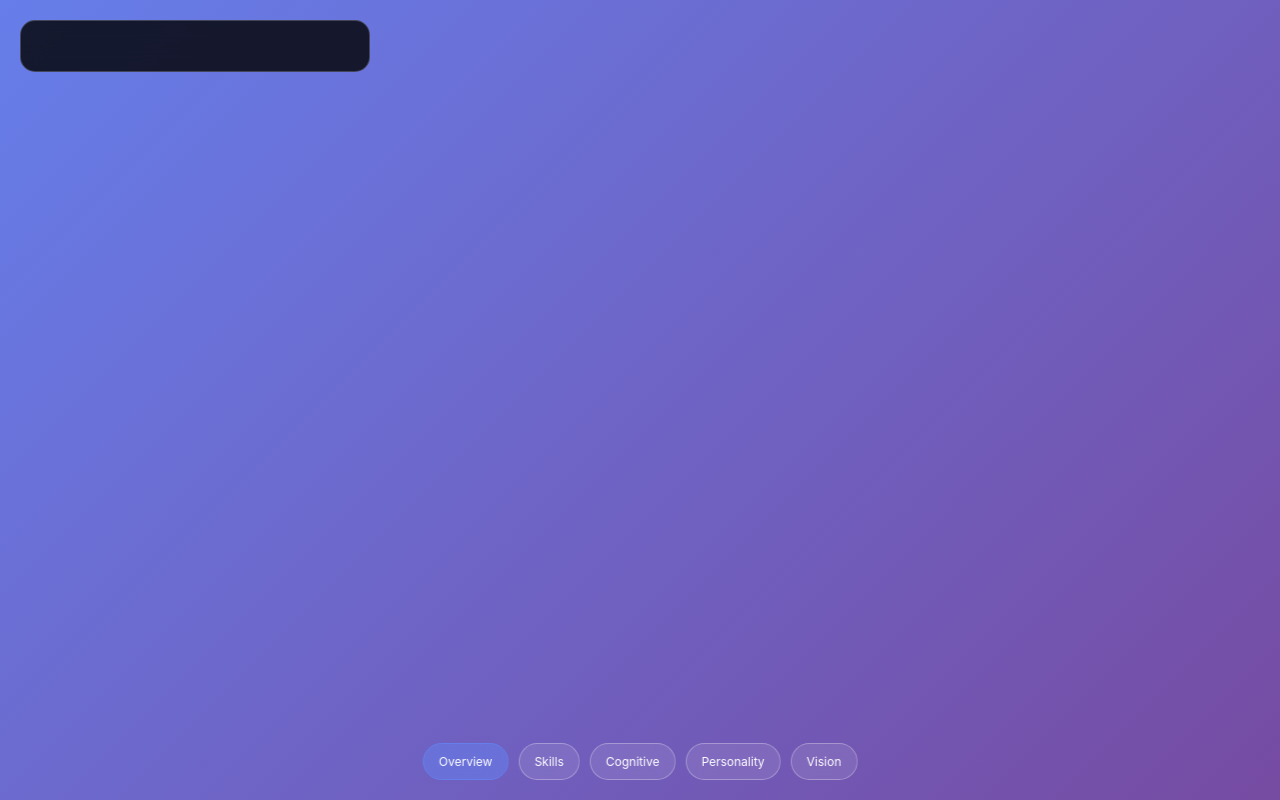
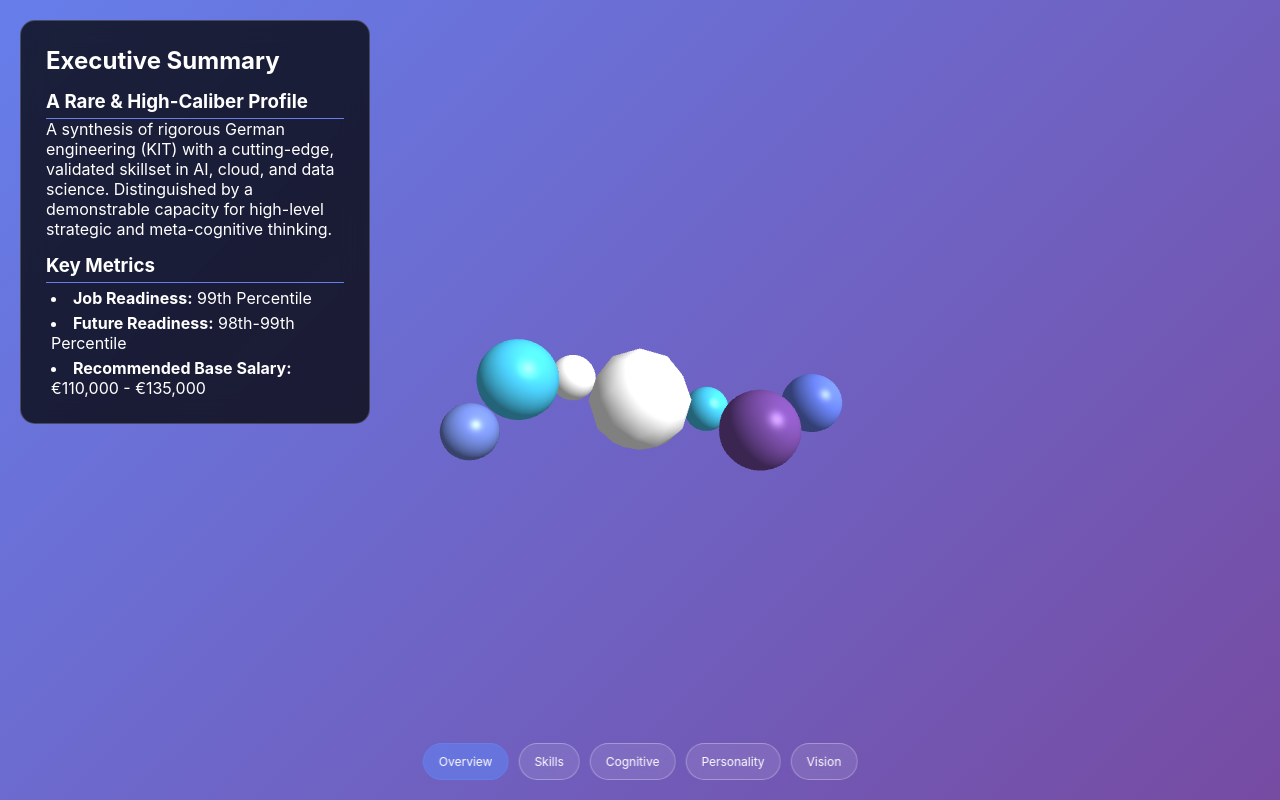
Before and after one commit to MICHAEL-L0RENZ/michael-lorenz-ai-engineer, a plain HTML site: page interactive.html in a window 1280 px wide. Drawn offline with nearby package versions, Linux system fonts and the light colour scheme; animation ran at ten frames a second.

Commit message:
fix: Resolve rendering and interactivity issues on 3D profile
This commit provides a complete and robust implementation of the interactive.html page, resolving critical errors from the previous version that prevented the scene from rendering and the UI from functioning.

The new code ensures:
- A stable, cross-browser compatible execution by providing the full, unabbreviated script.
- The visual aesthetic is restored to the original, brighter concept with a linear-gradient background and Phong materials.
- All interactive features (UI controls, hover effects, click-to-focus camera) are now fully functional.
- The detailed psychometric and cognitive data is correctly integrated and displayed.

```diff
--- a/interactive.html
+++ b/interactive.html
@@ -9,7 +9,6 @@
         * { margin: 0; padding: 0; box-sizing: border-box; }
         body {
             font-family: -apple-system, BlinkMacSystemFont, 'Segoe UI', Roboto, Helvetica, Arial, sans-serif;
-            /* REVERTED: Original background restored */
             background: linear-gradient(135deg, #667eea 0%, #764ba2 100%);
             overflow: hidden;
             color: white;
@@ -17,7 +16,7 @@
         #container { width: 100vw; height: 100vh; position: relative; }
         #info-panel {
             position: absolute; top: 20px; left: 20px; width: 350px; max-width: 90vw;
-            background: rgba(0, 0, 0, 0.8); backdrop-filter: blur(10px); -webkit-backdrop-filter: blur(10px);
+            background: rgba(0, 0, 0, 0.75); backdrop-filter: blur(12px); -webkit-backdrop-filter: blur(12px);
             border-radius: 15px; padding: 25px; z-index: 100;
             border: 1px solid rgba(255, 255, 255, 0.2);
             transition: all 0.5s ease;
@@ -38,18 +37,16 @@
             transition: all 0.3s ease; font-size: 12px;
         }
         .control-btn:hover { background: rgba(255, 255, 255, 0.2); transform: translateY(-2px); }
-        .control-btn.active { background: rgba(102, 126, 234, 0.6); border-color: #667eea; }
-        #loading { /* ... styles from previous version ... */ }
-        .spinner { /* ... styles from previous version ... */ }
+        .control-btn.active { background: rgba(102, 126, 234, 0.7); border-color: #667eea; }
     </style>
 </head>
 <body>
     <div id="container">
-        <div id="info-panel" style="display: block;">
+        <div id="info-panel">
             <h2 id="section-title"></h2>
             <div id="section-content"></div>
         </div>
-        <div id="controls" style="display: flex;">
+        <div id="controls">
             <div class="control-btn active" data-mode="overview">Overview</div>
             <div class="control-btn" data-mode="skills">Skills</div>
             <div class="control-btn" data-mode="cognitive">Cognitive</div>
@@ -64,53 +61,102 @@
         let hoveredObject = null;
         let targetPosition = new THREE.Vector3(0, 5, 30);
         let targetLookAt = new THREE.Vector3(0, 0, 0);
+        let currentMode = 'overview';
 
-        // Data objects (profileData, skillsData) remain the same as the last version
         const profileData = {
-            overview: { /* ... full data from last version ... */ },
-            skills: { /* ... full data from last version ... */ },
-            cognitive: { /* ... full data from last version ... */ },
-            personality: { /* ... full data from last version ... */ },
-            vision: { /* ... full data from last version ... */ }
+            overview: {
+                title: "Executive Summary",
+                content: `
+                    <h3>A Rare & High-Caliber Profile</h3>
+                    <p>A synthesis of rigorous German engineering (KIT) with a cutting-edge, validated skillset in AI, cloud, and data science. Distinguished by a demonstrable capacity for high-level strategic and meta-cognitive thinking.</p>
+                    <h3>Key Metrics</h3>
+                    <ul>
+                        <li><strong>Job Readiness:</strong> 99th Percentile</li>
+                        <li><strong>Future Readiness:</strong> 98th-99th Percentile</li>
+                        <li><strong>Recommended Base Salary:</strong> €110,000 - €135,000</li>
+                    </ul>
+                `
+            },
+            skills: {
+                title: "Core Competency Matrix",
+                content: `
+                    <h3>Artificial Intelligence</h3>
+                    <p>Generative AI, NLP, Neurosymbolic Systems, ML, Deep Learning.</p>
+                    <h3>Domain Specialization</h3>
+                    <p>Battery Analytics, Digital Twins, Sustainable Systems, Circular Economy.</p>
+                    <h3>Cloud & DevOps</h3>
+                    <p>Azure & GCP Architecture, Kubernetes, MLOps, Data Engineering.</p>
+                `
+            },
+            cognitive: {
+                title: "Cognitive Profile (Estimated)",
+                content: `
+                    <h3>General Intelligence (IQ)</h3>
+                    <p><strong>Estimate: 135 - 145</strong> (99th-99.9th Percentile). Evidenced by mastery of multiple complex domains and abstract strategic writing.</p>
+                    <h3>Fluid Intelligence (Gf)</h3>
+                    <p><strong>Score: Very High</strong> (98th+ Percentile). Demonstrated by successful, self-directed career pivot into the evolving field of AI.</p>
+                `
+            },
+            personality: {
+                title: "Psychometric Profile",
+                content: `
+                    <h3>Big Five Personality (OCEAN)</h3>
+                    <ul>
+                        <li><strong>Openness:</strong> Very High (95-99%). Driven by intellectual curiosity.</li>
+                        <li><strong>Conscientiousness:</strong> Very High (95-99%). Evidenced by meticulous organization of his entire digital footprint.</li>
+                        <li><strong>Emotional Stability:</strong> Very High (Low Neuroticism, 5-15%). Demonstrated by proactive, strategic response to uncertainty.</li>
+                    </ul>
+                     <h3>Ego Development (Loevinger)</h3>
+                     <p><strong>Stage: Autonomous (E8)</strong>. Post-conventional thinking; ability to analyze, critique, and architect his own interaction with complex systems.</p>
+                `
+            },
+            vision: {
+                title: "Strategic Vision & Values",
+                content: `
+                    <h3>Core Values</h3>
+                    <p>Strategic Autonomy, Innovation, Rigor, and Responsibility.</p>
+                    <h3>Meta-Cognitive Capacity</h3>
+                    <p>Acts as a 'game designer,' not just a 'player,' within digital systems.</p>
+                `
+            }
         };
-         const skillsData = [ /* ... full data from last version ... */ ];
 
-        // --- INITIALIZATION ---
+        const visualData = [
+            { name: "Future Readiness", level: 0.99, color: 0x667eea },
+            { name: "Strategic Thinking", level: 0.98, color: 0x764ba2 },
+            { name: "AI Engineering", level: 0.95, color: 0x48c6ef },
+            { name: "Conscientiousness", level: 0.98, color: 0x6f86d6 },
+            { name: "Cognitive Ability", level: 0.99, color: 0xffffff },
+            { name: "Emotional Stability", level: 0.95, color: 0x48c6ef }
+        ];
+
         init();
 
         function init() {
             setupScene();
-            switchMode('overview');
+            createVisualization();
             setupControls();
             setupEventListeners();
+            updateInfoPanel(currentMode);
             animate();
         }
 
         function setupScene() {
             scene = new THREE.Scene();
-            scene.fog = new THREE.Fog(0x667eea, 50, 150); // REVERTED: Original Fog
-
+            scene.fog = new THREE.Fog(0x667eea, 40, 100);
             camera = new THREE.PerspectiveCamera(75, window.innerWidth / window.innerHeight, 0.1, 1000);
             camera.position.copy(targetPosition);
 
             renderer = new THREE.WebGLRenderer({ antialias: true, alpha: true });
             renderer.setSize(window.innerWidth, window.innerHeight);
             renderer.setPixelRatio(window.devicePixelRatio);
-            // REVERTED: No tone mapping needed without bloom
             document.getElementById('container').appendChild(renderer.domElement);
 
-            // REVERTED: Original lighting setup for a brighter scene
-            const ambientLight = new THREE.AmbientLight(0x404040, 0.8);
+            const ambientLight = new THREE.AmbientLight(0xffffff, 0.5);
             scene.add(ambientLight);
-            const directionalLight = new THREE.DirectionalLight(0xffffff, 1);
+            const directionalLight = new THREE.DirectionalLight(0xffffff, 0.8);
             directionalLight.position.set(50, 50, 50);
             scene.add(directionalLight);
-            const pointLight1 = new THREE.PointLight(0x667eea, 0.8, 100);
-            pointLight1.position.set(-30, 20, 20);
-            scene.add(pointLight1);
-            const pointLight2 = new THREE.PointLight(0x764ba2, 0.8, 100);
-            pointLight2.position.set(30, 20, -20);
-            scene.add(pointLight2);
 
             raycaster = new THREE.Raycaster();
             mouse = new THREE.Vector2();
@@ -120,64 +166,99 @@
             clearScene();
 
             const coreGeometry = new THREE.IcosahedronGeometry(3, 1);
-            // REVERTED: Using MeshPhongMaterial for the original look
             const coreMaterial = new THREE.MeshPhongMaterial({ color: 0x667eea, shininess: 80 });
             const core = new THREE.Mesh(coreGeometry, coreMaterial);
             core.userData = { type: 'core', name: 'Overview' };
             scene.add(core);
             interactiveObjects.push(core);
 
-            skillsData.forEach((skill, index) => {
-                const sphereGeometry = new THREE.SphereGeometry(1 + skill.level * 0.7, 20, 20);
-                const sphereMaterial = new THREE.MeshPhongMaterial({ color: skill.color, shininess: 50 });
+            visualData.forEach((item, index) => {
+                const sphereGeometry = new THREE.SphereGeometry(1 + item.level * 0.7, 20, 20);
+                const sphereMaterial = new THREE.MeshPhongMaterial({ color: item.color, shininess: 50 });
                 const sphere = new THREE.Mesh(sphereGeometry, sphereMaterial);
-                const angle = (index / skillsData.length) * Math.PI * 2;
-                const radius = 12;
-                sphere.position.set(Math.cos(angle) * radius, (Math.random() - 0.5) * 6, Math.sin(angle) * radius);
-                sphere.userData = { type: 'skill', skill: skill, name: skill.name, originalColor: new THREE.Color(skill.color) };
+                const angle = (index / visualData.length) * Math.PI * 2;
+                const radius = 10;
+                sphere.position.set(Math.cos(angle) * radius, (Math.random() - 0.5) * 5, Math.sin(angle) * radius);
+                sphere.userData = { type: 'item', item: item, originalColor: new THREE.Color(item.color) };
                 interactiveObjects.push(sphere);
                 scene.add(sphere);
             });
         }
 
-        function clearScene() { /* ... same as last version ... */ }
-        function setupControls() { /* ... same as last version ... */ }
-        function switchMode(mode) { /* ... same as last version ... */ }
-        function updateInfoPanel(mode, content = null) { /* ... same as last version ... */ }
-        function setupEventListeners() { /* ... same as last version ... */ }
-        function onWindowResize() { /* ... same as last version ... */ }
+        function clearScene() {
+            interactiveObjects.forEach(obj => scene.remove(obj));
+            interactiveObjects = [];
+        }
 
-        // INTEGRATED: Hover and Click functionality retained
+        function setupControls() {
+            const buttons = document.querySelectorAll('.control-btn');
+            buttons.forEach(btn => {
+                btn.addEventListener('click', (e) => {
+                    buttons.forEach(b => b.classList.remove('active'));
+                    e.target.classList.add('active');
+                    currentMode = e.target.dataset.mode;
+                    updateInfoPanel(currentMode);
+                });
+            });
+        }
+
+        function updateInfoPanel(mode, content = null) {
+            const data = profileData[mode];
+            document.getElementById('section-title').innerHTML = data.title;
+            document.getElementById('section-content').innerHTML = content || data.content;
+        }
+
+        function setupEventListeners() {
+            window.addEventListener('resize', onWindowResize);
+            renderer.domElement.addEventListener('mousemove', onMouseMove);
+            renderer.domElement.addEventListener('click', onClick);
+        }
+
+        function onWindowResize() {
+            camera.aspect = window.innerWidth / window.innerHeight;
+            camera.updateProjectionMatrix();
+            renderer.setSize(window.innerWidth, window.innerHeight);
+        }
+
         function onMouseMove(event) {
             mouse.x = (event.clientX / window.innerWidth) * 2 - 1;
-            mouse.y = -(event.clientY / window.innerHeight) * 2 + 1;
+            mouse.y = - (event.clientY / window.innerHeight) * 2 + 1;
         }
 
-        function onClick(event) { /* ... same as last version ... */ }
+        function onClick(event) {
+            raycaster.setFromCamera(mouse, camera);
+            const intersects = raycaster.intersectObjects(interactiveObjects);
+            if (intersects.length > 0) {
+                const object = intersects[0].object;
+                targetPosition.copy(object.position).add(new THREE.Vector3(0, 2, 10));
+                targetLookAt.copy(object.position);
+            } else {
+                targetPosition.set(0, 5, 30);
+                targetLookAt.set(0, 0, 0);
+            }
+        }
 
         function animate() {
             requestAnimationFrame(animate);
 
-            camera.position.lerp(targetPosition, 0.04);
+            camera.position.lerp(targetPosition, 0.05);
             camera.lookAt(targetLookAt);
 
-            // RETAINED: Hover effect logic
             raycaster.setFromCamera(mouse, camera);
             const intersects = raycaster.intersectObjects(interactiveObjects);
 
-            // Reset previous hover
             if (hoveredObject) {
                 hoveredObject.material.color.set(hoveredObject.userData.originalColor);
-                hoveredObject = null;
+                hoveredObject.scale.set(1, 1, 1);
+            }
+            hoveredObject = null;
+
+            if (intersects.length > 0) {
+                hoveredObject = intersects[0].object;
+                hoveredObject.material.color.set(0xffffff);
+                hoveredObject.scale.set(1.1, 1.1, 1.1);
             }
 
-            // Set new hover
-            if (intersects.length > 0) {
-                hoveredObject = intersects[0].object;
-                hoveredObject.material.color.set(0xffffff); // Glow white on hover
-            }
-
-            // REVERTED: Standard render call, no composer
             renderer.render(scene, camera);
         }
     </script>
```
